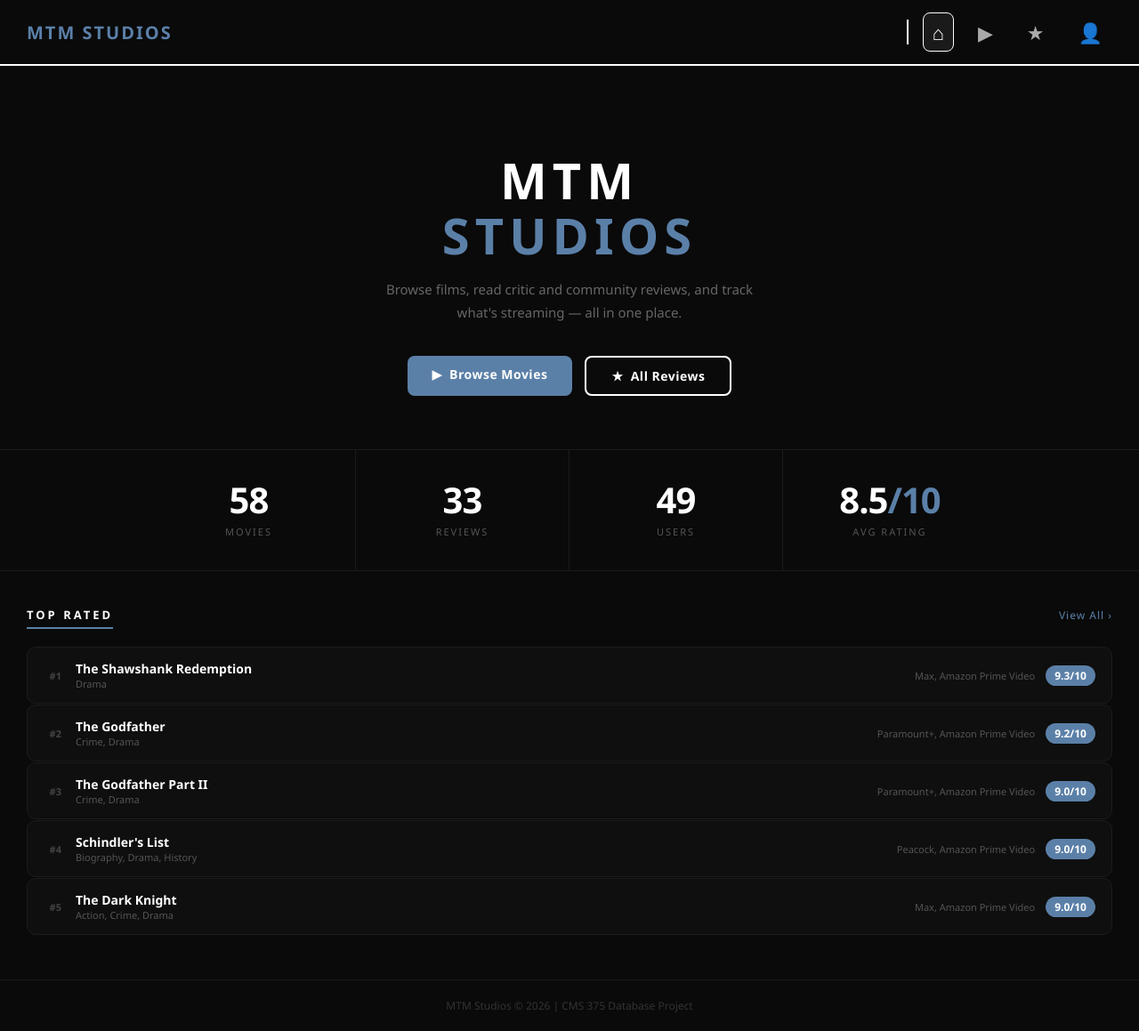
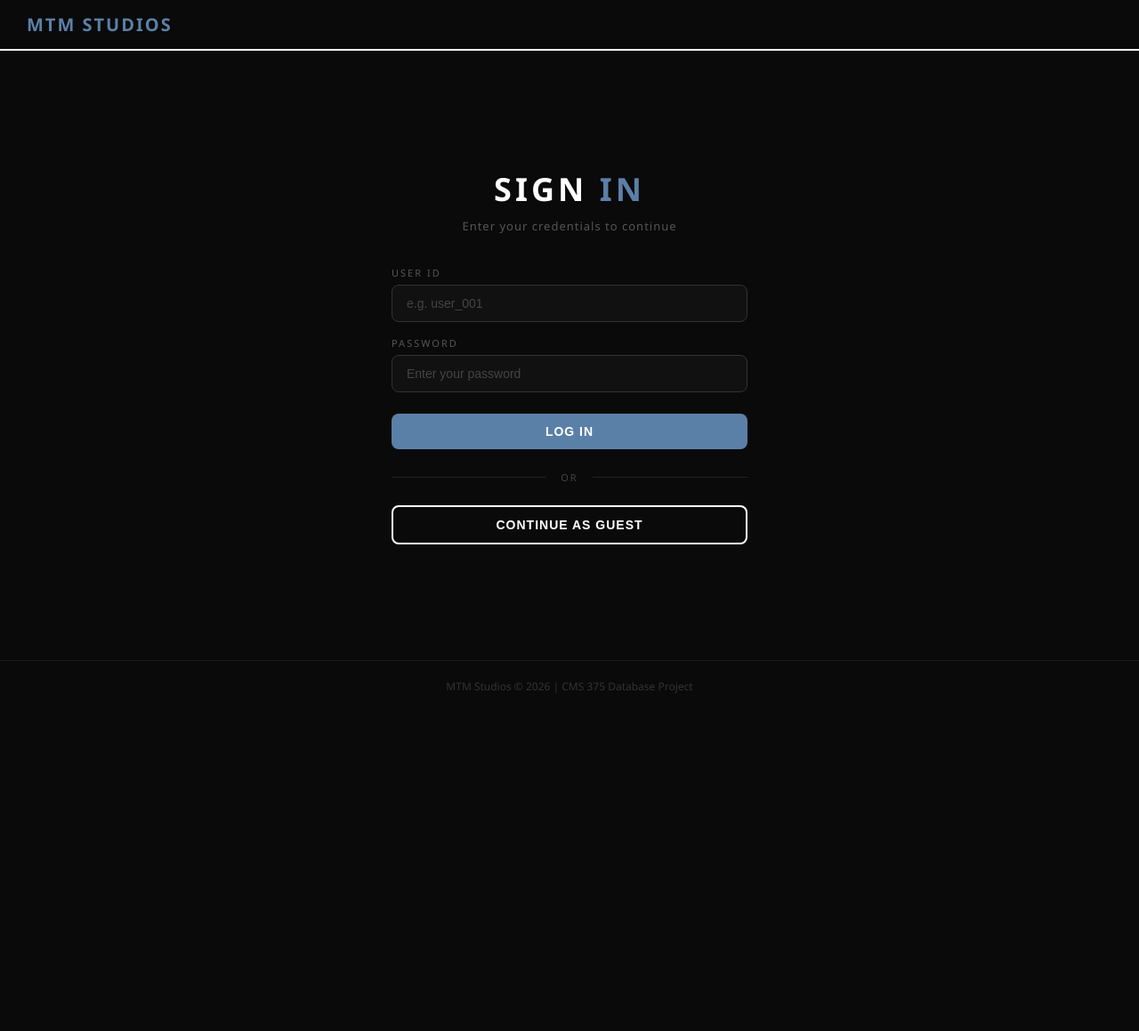
Before and after one commit to Kenzie-01/CMS375-Spring2026, a PHP site: page / in a window 1280 px wide. Shown: the whole page at 89% size. After the commit the page ends 779 px from the top, so only its background shows below. Run offline with PHP 8.4, Linux system fonts and the light colour scheme; data comes from the database, SQL or seed files in the repository.

Commit message:
added hashed passwords

```diff
--- a/MovieDatabase.sql
+++ b/MovieDatabase.sql
@@ -7,7 +7,7 @@ UserID VARCHAR(20) PRIMARY KEY,
     UserType VARCHAR(20),
     FavoriteGenre VARCHAR(50),
     ReviewCount INT,
-    Password VARCHAR(20)
+    Password VARCHAR(255)
 );
 
 
--- a/index.php
+++ b/index.php
@@ -1,5 +1,223 @@
 <?php
-include __DIR__ . '/db_connect.php';
+session_start();
+$conn = mysqli_connect("localhost", "root", "", "moviesdb");
+
+
+$error = "";
+if ($_SERVER['REQUEST_METHOD'] == 'POST' && isset($_POST['login'])) {
+    $user_id = mysqli_real_escape_string($conn, $_POST['user_id']);
+    $password = $_POST['password'];
+
+    $sql = "SELECT * FROM Users WHERE UserID = '$user_id'";
+    $result = mysqli_query($conn, $sql);
+
+    if (mysqli_num_rows($result) == 1) {
+        $user = mysqli_fetch_assoc($result);
+        if (password_verify($password, $user['Password']) || $password === $user['Password']) {
+            $_SESSION['user_id'] = $user['UserID'];
+            $_SESSION['user_type'] = $user['UserType'];
+            $_SESSION['fav_genre'] = $user['FavoriteGenre'];
+            $_SESSION['logged_in'] = true;
+            header("Location: index.php");
+            exit();
+        } else {
+            $error = "Incorrect password.";
+        }
+    } else {
+        $error = "User not found.";
+    }
+}
+
+// Handle Continue as Guest
+if (isset($_POST['guest'])) {
+    $_SESSION['logged_in'] = true;
+    $_SESSION['user_id'] = 'Guest';
+    $_SESSION['user_type'] = 'Guest';
+    header("Location: index.php");
+    exit();
+}
+
+if (!isset($_SESSION['logged_in'])):
+?>
+<!DOCTYPE html>
+<html lang="en">
+<head>
+    <meta charset="UTF-8">
+    <meta name="viewport" content="width=device-width, initial-scale=1.0">
+    <title>MTM Studios - Sign In</title>
+    <style>
+        * { margin: 0; padding: 0; box-sizing: border-box; }
+        body {
+            font-family: 'Segoe UI', sans-serif;
+            background-color: #0a0a0a;
+            color: #ffffff;
+            display: flex;
+            flex-direction: column;
+            min-height: 100vh;
+        }
+        .navbar {
+            background-color: #0a0a0a;
+            border-bottom: 2px solid #ffffff;
+            padding: 14px 30px;
+        }
+        .logo {
+            font-size: 20px;
+            font-weight: bold;
+            color: #5b80a8;
+            text-decoration: none;
+            letter-spacing: 2px;
+        }
+        .login-container {
+            flex: 1;
+            display: flex;
+            align-items: center;
+            justify-content: center;
+            padding: 40px 20px;
+        }
+        .login-box {
+            width: 100%;
+            max-width: 400px;
+            text-align: center;
+        }
+        .login-box h1 {
+            font-size: 36px;
+            font-weight: 800;
+            letter-spacing: 4px;
+            margin-bottom: 8px;
+        }
+        .login-box h1 span { color: #5b80a8; }
+        .login-box .subtitle {
+            font-size: 13px;
+            color: #555;
+            margin-bottom: 36px;
+            letter-spacing: 1px;
+        }
+        .form-group {
+            margin-bottom: 16px;
+            text-align: left;
+        }
+        .form-group label {
+            display: block;
+            font-size: 11px;
+            color: #555;
+            text-transform: uppercase;
+            letter-spacing: 2px;
+            margin-bottom: 6px;
+        }
+        .form-group input {
+            width: 100%;
+            padding: 12px 16px;
+            background: #111;
+            border: 1px solid #333;
+            border-radius: 8px;
+            color: #fff;
+            font-size: 14px;
+            transition: border-color 0.2s;
+        }
+        .form-group input:focus { outline: none; border-color: #5b80a8; }
+        .form-group input::placeholder { color: #444; }
+        .error-msg {
+            background: rgba(255, 80, 80, 0.1);
+            border: 1px solid rgba(255, 80, 80, 0.3);
+            color: #ff5050;
+            padding: 10px 16px;
+            border-radius: 8px;
+            font-size: 13px;
+            margin-bottom: 16px;
+        }
+        .login-btn {
+            width: 100%;
+            padding: 12px;
+            background: #5b80a8;
+            color: #fff;
+            border: none;
+            border-radius: 8px;
+            font-size: 14px;
+            font-weight: 600;
+            letter-spacing: 1px;
+            cursor: pointer;
+            transition: background 0.2s, transform 0.15s;
+            margin-top: 8px;
+        }
+        .login-btn:hover { background: #4a6a90; transform: translateY(-2px); }
+        .divider {
+            display: flex;
+            align-items: center;
+            margin: 24px 0;
+            gap: 16px;
+        }
+        .divider-line { flex: 1; height: 1px; background: #222; }
+        .divider-text { font-size: 11px; color: #444; text-transform: uppercase; letter-spacing: 2px; }
+        .guest-btn {
+            width: 100%;
+            padding: 12px;
+            background: transparent;
+            color: #fff;
+            border: 2px solid #ffffff;
+            border-radius: 8px;
+            font-size: 14px;
+            font-weight: 600;
+            letter-spacing: 1px;
+            cursor: pointer;
+            transition: background 0.2s, transform 0.15s;
+        }
+        .guest-btn:hover { background: #1a1a1a; transform: translateY(-2px); }
+        .footer {
+            text-align: center;
+            padding: 20px;
+            color: #333;
+            font-size: 12px;
+            border-top: 1px solid #1a1a1a;
+        }
+    </style>
+</head>
+<body>
+
+<nav class="navbar">
+    <span class="logo">MTM STUDIOS</span>
+</nav>
+
+<div class="login-container">
+    <div class="login-box">
+        <h1>SIGN <span>IN</span></h1>
+        <div class="subtitle">Enter your credentials to continue</div>
+
+        <?php if ($error != ""): ?>
+            <div class="error-msg"><?php echo $error; ?></div>
+        <?php endif; ?>
+
+        <form method="POST" action="index.php">
+            <div class="form-group">
+                <label>User ID</label>
+                <input type="text" name="user_id" placeholder="e.g. user_001" required>
+            </div>
+            <div class="form-group">
+                <label>Password</label>
+                <input type="password" name="password" placeholder="Enter your password" required>
+            </div>
+            <button type="submit" name="login" class="login-btn">LOG IN</button>
+        </form>
+
+        <div class="divider">
+            <div class="divider-line"></div>
+            <div class="divider-text">or</div>
+            <div class="divider-line"></div>
+        </div>
+
+        <form method="POST" action="index.php">
+            <button type="submit" name="guest" class="guest-btn">CONTINUE AS GUEST</button>
+        </form>
+    </div>
+</div>
+
+<div class="footer">MTM Studios &copy; 2026 | CMS 375 Database Project</div>
+
+</body>
+</html>
+<?php
+mysqli_close($conn);
+exit();
+endif;
 
 $stats_sql = "SELECT
     (SELECT COUNT(*) FROM Movies) AS total_movies,
@@ -20,281 +238,50 @@ $top_result = mysqli_query($conn, $top_sql);
     <title>MTM Studios</title>
     <style>
         * { margin: 0; padding: 0; box-sizing: border-box; }
-
-        body {
-            font-family: 'Segoe UI', sans-serif;
-            background-color: #0a0a0a;
-            color: #ffffff;
-        }
-
-        /* ---- NAVBAR ---- */
-        .navbar {
-            background-color: #0a0a0a;
-            border-bottom: 2px solid #ffffff;
-            padding: 14px 30px;
-            display: flex;
-            justify-content: space-between;
-            align-items: center;
-        }
-
-        .logo {
-            font-size: 20px;
-            font-weight: bold;
-            color: #5b80a8;
-            text-decoration: none;
-            letter-spacing: 2px;
-        }
-
+        body { font-family: 'Segoe UI', sans-serif; background-color: #0a0a0a; color: #ffffff; }
+        .navbar { background-color: #0a0a0a; border-bottom: 2px solid #ffffff; padding: 14px 30px; display: flex; justify-content: space-between; align-items: center; }
+        .logo { font-size: 20px; font-weight: bold; color: #5b80a8; text-decoration: none; letter-spacing: 2px; }
         .nav-right { display: flex; align-items: center; }
-
-        .nav-divider {
-            width: 2px;
-            height: 28px;
-            background-color: #ffffff;
-            margin: 0 16px;
-        }
-
+        .nav-divider { width: 2px; height: 28px; background-color: #ffffff; margin: 0 16px; }
         .nav-icons { display: flex; align-items: center; gap: 16px; }
-
-        .nav-icons a {
-            color: #aaa;
-            text-decoration: none;
-            font-size: 22px;
-            padding: 6px 10px;
-            border: 1px solid transparent;
-            border-radius: 8px;
-            transition: all 0.2s;
-        }
-
-        .nav-icons a:hover,
-        .nav-icons a.active {
-            color: #fff;
-            border-color: #fff;
-            background-color: #1a1a1a;
-        }
-
-        /* ---- HERO ---- */
-        .hero {
-            padding: 80px 30px 60px;
-            text-align: center;
-            border-bottom: 1px solid #1a1a1a;
-        }
-
-        .hero-eyebrow {
-            font-size: 11px;
-            letter-spacing: 4px;
-            text-transform: uppercase;
-            color: #5b80a8;
-            margin-bottom: 18px;
-        }
-
-        .hero h1 {
-            font-size: 56px;
-            font-weight: 800;
-            letter-spacing: 6px;
-            color: #ffffff;
-            line-height: 1.1;
-            margin-bottom: 18px;
-        }
-
+        .nav-icons a { color: #aaa; text-decoration: none; font-size: 22px; padding: 6px 10px; border: 1px solid transparent; border-radius: 8px; transition: all 0.2s; }
+        .nav-icons a:hover, .nav-icons a.active { color: #fff; border-color: #fff; background-color: #1a1a1a; }
+        .user-info { display: flex; align-items: center; gap: 10px; margin-left: 16px; font-size: 13px; color: #888; }
+        .user-badge { background: #5b80a8; color: #fff; padding: 3px 10px; border-radius: 20px; font-size: 11px; font-weight: bold; }
+        .logout-link { color: #555; text-decoration: none; font-size: 12px; margin-left: 8px; transition: color 0.2s; }
+        .logout-link:hover { color: #ff5050; }
+        .hero { padding: 80px 30px 60px; text-align: center; border-bottom: 1px solid #1a1a1a; }
+        .hero-eyebrow { font-size: 11px; letter-spacing: 4px; text-transform: uppercase; color: #5b80a8; margin-bottom: 18px; }
+        .hero h1 { font-size: 56px; font-weight: 800; letter-spacing: 6px; color: #ffffff; line-height: 1.1; margin-bottom: 18px; }
         .hero h1 span { color: #5b80a8; }
-
-        .hero p {
-            font-size: 15px;
-            color: #666;
-            max-width: 460px;
-            margin: 0 auto 36px;
-            line-height: 1.7;
-        }
-
-        .hero-actions {
-            display: flex;
-            justify-content: center;
-            gap: 14px;
-            flex-wrap: wrap;
-        }
-
-        .btn-primary {
-            padding: 11px 28px;
-            background: #5b80a8;
-            color: #fff;
-            text-decoration: none;
-            border-radius: 8px;
-            font-size: 14px;
-            font-weight: 600;
-            letter-spacing: 0.5px;
-            transition: background 0.2s, transform 0.15s;
-        }
-
+        .hero p { font-size: 15px; color: #666; max-width: 460px; margin: 0 auto 36px; line-height: 1.7; }
+        .hero-actions { display: flex; justify-content: center; gap: 14px; flex-wrap: wrap; }
+        .btn-primary { padding: 11px 28px; background: #5b80a8; color: #fff; text-decoration: none; border-radius: 8px; font-size: 14px; font-weight: 600; letter-spacing: 0.5px; transition: background 0.2s, transform 0.15s; }
         .btn-primary:hover { background: #4a6a90; transform: translateY(-2px); }
-
-        .btn-outline {
-            padding: 11px 28px;
-            background: transparent;
-            color: #fff;
-            text-decoration: none;
-            border-radius: 8px;
-            font-size: 14px;
-            font-weight: 600;
-            border: 2px solid #ffffff;
-            letter-spacing: 0.5px;
-            transition: background 0.2s, transform 0.15s;
-        }
-
+        .btn-outline { padding: 11px 28px; background: transparent; color: #fff; text-decoration: none; border-radius: 8px; font-size: 14px; font-weight: 600; border: 2px solid #ffffff; letter-spacing: 0.5px; transition: background 0.2s, transform 0.15s; }
         .btn-outline:hover { background: #1a1a1a; transform: translateY(-2px); }
-
-        /* ---- STATS ---- */
-        .stats-section {
-            display: flex;
-            justify-content: center;
-            gap: 0;
-            border-bottom: 1px solid #1a1a1a;
-        }
-
-        .stat-block {
-            flex: 1;
-            max-width: 240px;
-            padding: 36px 20px;
-            text-align: center;
-            border-right: 1px solid #1a1a1a;
-        }
-
+        .stats-section { display: flex; justify-content: center; gap: 0; border-bottom: 1px solid #1a1a1a; }
+        .stat-block { flex: 1; max-width: 240px; padding: 36px 20px; text-align: center; border-right: 1px solid #1a1a1a; }
         .stat-block:last-child { border-right: none; }
-
-        .stat-number {
-            font-size: 40px;
-            font-weight: 800;
-            color: #ffffff;
-            letter-spacing: -1px;
-            line-height: 1;
-            margin-bottom: 8px;
-        }
-
+        .stat-number { font-size: 40px; font-weight: 800; color: #ffffff; letter-spacing: -1px; line-height: 1; margin-bottom: 8px; }
         .stat-number span { color: #5b80a8; }
-
-        .stat-label {
-            font-size: 11px;
-            color: #555;
-            text-transform: uppercase;
-            letter-spacing: 2px;
-        }
-
-        /* ---- TOP RATED ---- */
-        .section {
-            padding: 40px 30px;
-        }
-
-        .section-header {
-            display: flex;
-            align-items: baseline;
-            justify-content: space-between;
-            margin-bottom: 20px;
-        }
-
-        .section-title {
-            font-size: 13px;
-            font-weight: 700;
-            letter-spacing: 3px;
-            text-transform: uppercase;
-            color: #ffffff;
-            border-bottom: 2px solid #5b80a8;
-            padding-bottom: 5px;
-        }
-
-        .section-link {
-            font-size: 12px;
-            color: #5b80a8;
-            text-decoration: none;
-            letter-spacing: 1px;
-        }
-
+        .stat-label { font-size: 11px; color: #555; text-transform: uppercase; letter-spacing: 2px; }
+        .section { padding: 40px 30px; }
+        .section-header { display: flex; align-items: baseline; justify-content: space-between; margin-bottom: 20px; }
+        .section-title { font-size: 13px; font-weight: 700; letter-spacing: 3px; text-transform: uppercase; color: #ffffff; border-bottom: 2px solid #5b80a8; padding-bottom: 5px; }
+        .section-link { font-size: 12px; color: #5b80a8; text-decoration: none; letter-spacing: 1px; }
         .section-link:hover { text-decoration: underline; }
-
-        .top-list {
-            display: flex;
-            flex-direction: column;
-            gap: 1px;
-        }
-
-        .top-item {
-            display: flex;
-            align-items: center;
-            justify-content: space-between;
-            padding: 14px 18px;
-            background: #0f0f0f;
-            border: 1px solid #1c1c1c;
-            border-radius: 10px;
-            text-decoration: none;
-            color: #ffffff;
-            transition: border-color 0.2s, background 0.2s;
-            gap: 16px;
-        }
-
-        .top-item:hover {
-            border-color: #5b80a8;
-            background: #111;
-        }
-
-        .top-item-left {
-            display: flex;
-            align-items: center;
-            gap: 16px;
-            min-width: 0;
-        }
-
-        .top-rank {
-            font-size: 11px;
-            color: #444;
-            font-weight: 700;
-            width: 20px;
-            text-align: right;
-            flex-shrink: 0;
-        }
-
-        .top-title {
-            font-size: 14px;
-            font-weight: 600;
-            white-space: nowrap;
-            overflow: hidden;
-            text-overflow: ellipsis;
-        }
-
-        .top-genre {
-            font-size: 11px;
-            color: #555;
-            white-space: nowrap;
-        }
-
-        .top-right {
-            display: flex;
-            align-items: center;
-            gap: 12px;
-            flex-shrink: 0;
-        }
-
-        .top-service {
-            font-size: 11px;
-            color: #555;
-        }
-
-        .top-score {
-            background: #5b80a8;
-            color: #fff;
-            padding: 3px 10px;
-            border-radius: 20px;
-            font-size: 12px;
-            font-weight: bold;
-        }
-
-        /* ---- FOOTER ---- */
-        .footer {
-            text-align: center;
-            padding: 20px;
-            color: #333;
-            font-size: 12px;
-            border-top: 1px solid #1a1a1a;
-            margin-top: 10px;
-        }
+        .top-list { display: flex; flex-direction: column; gap: 1px; }
+        .top-item { display: flex; align-items: center; justify-content: space-between; padding: 14px 18px; background: #0f0f0f; border: 1px solid #1c1c1c; border-radius: 10px; text-decoration: none; color: #ffffff; transition: border-color 0.2s, background 0.2s; gap: 16px; }
+        .top-item:hover { border-color: #5b80a8; background: #111; }
+        .top-item-left { display: flex; align-items: center; gap: 16px; min-width: 0; }
+        .top-rank { font-size: 11px; color: #444; font-weight: 700; width: 20px; text-align: right; flex-shrink: 0; }
+        .top-title { font-size: 14px; font-weight: 600; white-space: nowrap; overflow: hidden; text-overflow: ellipsis; }
+        .top-genre { font-size: 11px; color: #555; white-space: nowrap; }
+        .top-right { display: flex; align-items: center; gap: 12px; flex-shrink: 0; }
+        .top-service { font-size: 11px; color: #555; }
+        .top-score { background: #5b80a8; color: #fff; padding: 3px 10px; border-radius: 20px; font-size: 12px; font-weight: bold; }
+        .footer { text-align: center; padding: 20px; color: #333; font-size: 12px; border-top: 1px solid #1a1a1a; margin-top: 10px; }
     </style>
 </head>
 <body>
@@ -308,6 +295,11 @@ $top_result = mysqli_query($conn, $top_sql);
             <a href="movies.php" title="Movies">&#9654;</a>
             <a href="reviews.php" title="Reviews">&#9733;</a>
             <a href="users.php" title="Users">&#128100;</a>
+        </div>
+        <div class="user-info">
+            <span class="user-badge"><?php echo $_SESSION['user_type']; ?></span>
+            <?php echo $_SESSION['user_id']; ?>
+            <a href="logout.php" class="logout-link">Logout</a>
         </div>
     </div>
 </nav>
```
Also changed, not shown: hash_passwords.php (added, +45 -0 lines), logout.php (line endings or trailing spaces).
